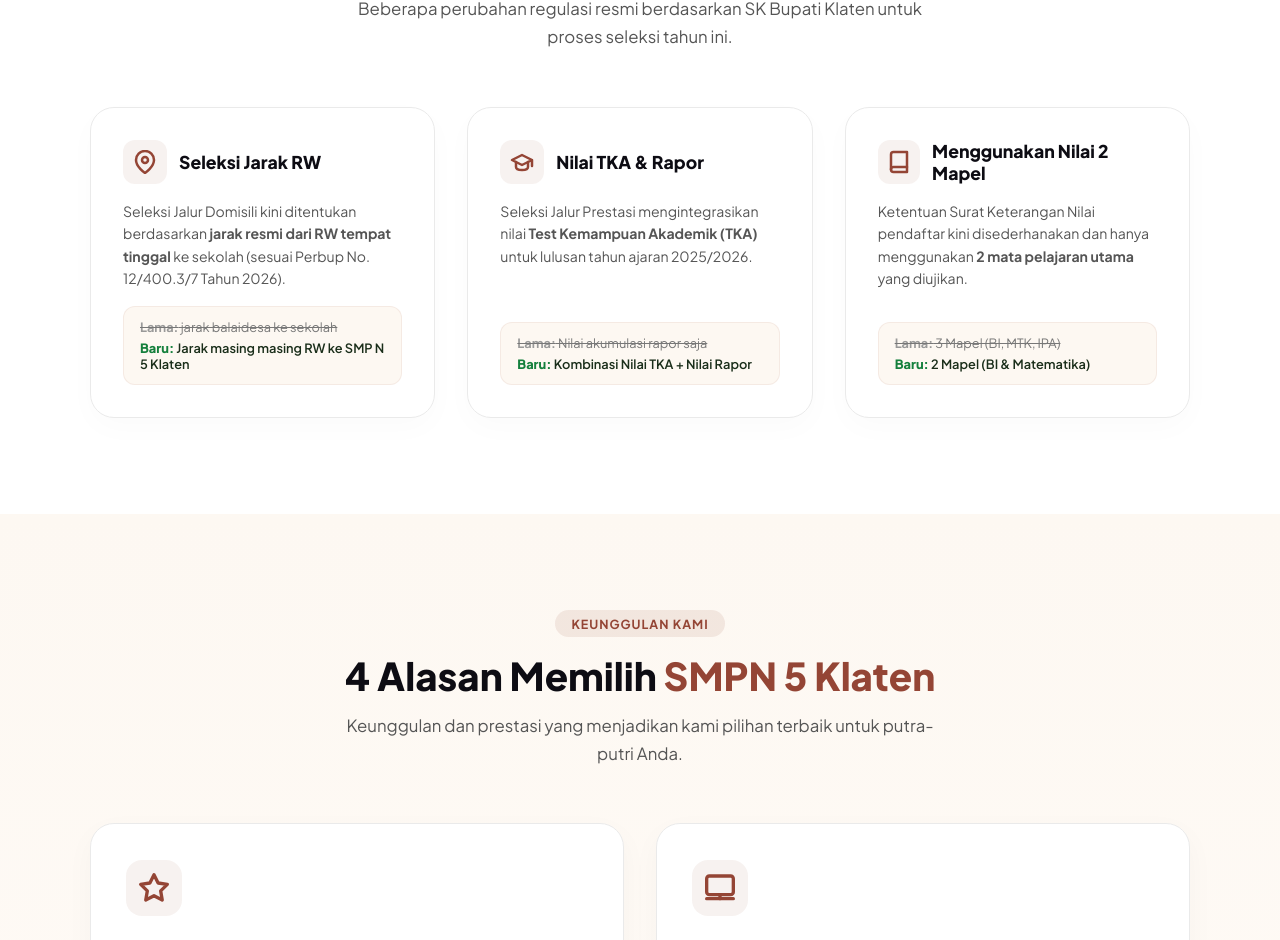
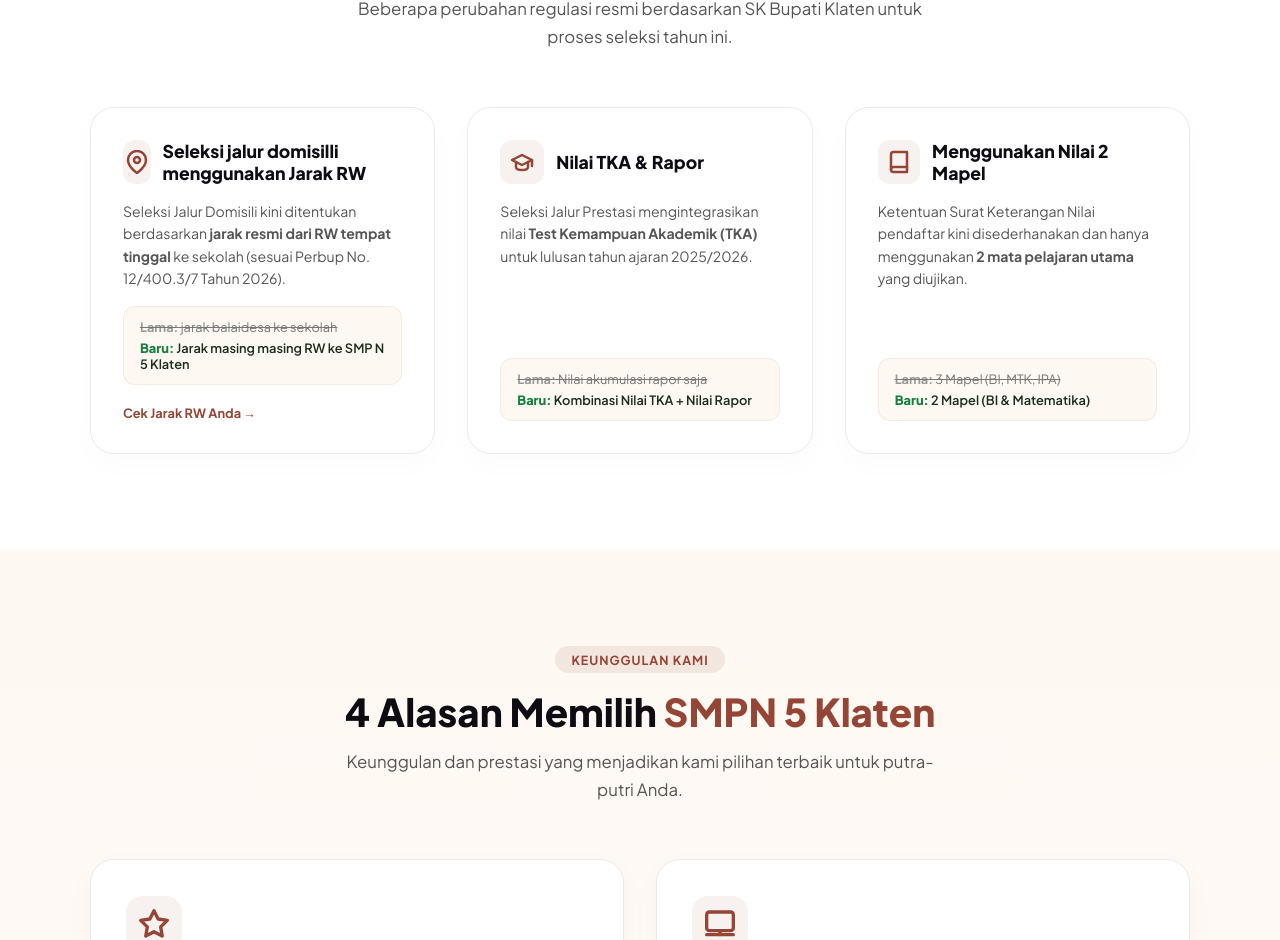
Before and after one commit to Santosa-Dev1507/website-smpn5-klaten, a Next.js app: page /spmb in a window 1280 px wide. Shown: the part 1294-2234 px from the top of the page. Built offline with nearby package versions, Linux system fonts and the light colour scheme; no server answers.

Commit message:
style(spmb): ubah judul card jarak RW dan tambahkan tautan cek-domisili

```diff
--- a/app/spmb/page.tsx
+++ b/app/spmb/page.tsx
@@ -303,7 +303,7 @@
               <div className={styles.halBaruIcon}>
                 <svg width="24" height="24" viewBox="0 0 24 24" fill="none" stroke="currentColor" strokeWidth="2.5" strokeLinecap="round" strokeLinejoin="round" aria-hidden="true"><path d="M21 10c0 7-9 13-9 13s-9-6-9-13a9 9 0 0 1 18 0z"/><circle cx="12" cy="10" r="3"/></svg>
               </div>
-              <h3>Seleksi Jarak RW</h3>
+              <h3>Seleksi jalur domisilli menggunakan Jarak RW</h3>
             </div>
             <p className={styles.halBaruDesc}>
               Seleksi Jalur Domisili kini ditentukan berdasarkan <strong>jarak resmi dari RW tempat tinggal</strong> ke sekolah (sesuai Perbup No. 12/400.3/7 Tahun 2026).
@@ -312,6 +312,9 @@
               <div className={styles.compareLama}><span>Lama:</span> jarak balaidesa ke sekolah</div>
               <div className={styles.compareBaru}><span>Baru:</span> Jarak masing masing RW ke SMP N 5 Klaten</div>
             </div>
+            <a href="#cek-domisili" className={styles.halBaruLink}>
+              Cek Jarak RW Anda &rarr;
+            </a>
           </div>
 
           <div className={styles.halBaruCard}>
--- a/app/spmb/spmb.module.css
+++ b/app/spmb/spmb.module.css
@@ -542,6 +542,22 @@
 .compareBaru span {
   font-weight: 800; color: #15803d;
 }
+.halBaruLink {
+  display: inline-flex;
+  align-items: center;
+  gap: 0.25rem;
+  font-size: 0.8rem;
+  font-weight: 700;
+  color: #944535;
+  text-decoration: none;
+  align-self: flex-start;
+  margin-top: 0.25rem;
+  transition: color 0.2s, transform 0.2s;
+}
+.halBaruLink:hover {
+  color: #c25944;
+  transform: translateX(4px);
+}
 
 @media (max-width: 900px) {
   .halBaruGrid { grid-template-columns: 1fr; gap: 1.5rem; }
```
